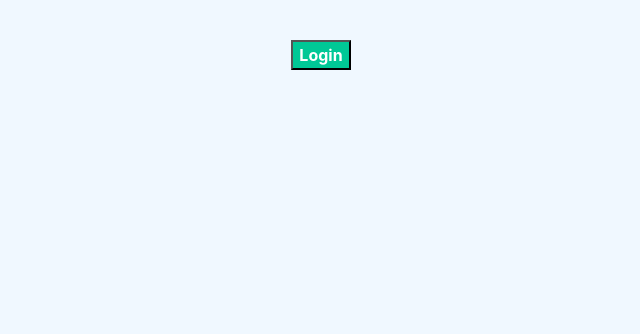
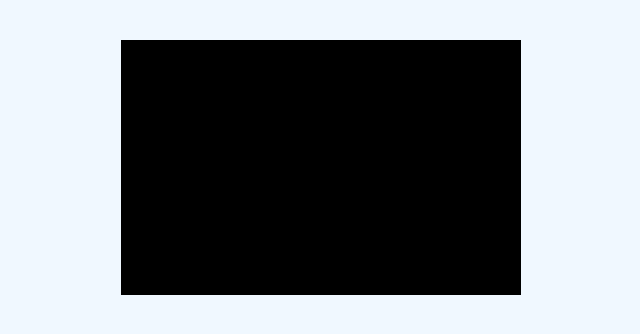
Before and after one commit to LeoVB/ReactJS-BootCamp-Project, a React (Create React App) app: page / in a window 1280 px wide. Shown: the top 334 px of the page, without its empty margins (319-959 px from the left). Built offline with nearby package versions, Linux system fonts and the light colour scheme.

Commit message:
tarea colores

```diff
--- a/src/App.js
+++ b/src/App.js
@@ -11,6 +11,7 @@
 import GreetingStyled from './components/pure/GreetingSyled';
 import Father from './components/container/father';
 import OptionalRender from './components/pure/OptionalRender';
+import RectanguloRGB from './components/pure/RectanguloRGB';
 
 
 function App() {
@@ -71,7 +72,10 @@
       {/**Clase 11 */}
       {/**Ejemplos de renderizado condicional */}
 
-      <OptionalRender></OptionalRender>
+      {/* <OptionalRender></OptionalRender> */}
+
+      {/**Tarea de rectanguloRGB */}
+      <RectanguloRGB></RectanguloRGB>
 
       {/*      </header> */}
     </div>
--- /dev/null
+++ b/src/components/pure/RectanguloRGB.jsx
@@ -0,0 +1,49 @@
+import React, { useState, useRef } from 'react'
+
+const RectanguloRGB = () => {
+
+    const [red, setRed] = useState(0)
+    const [green, setGreen] = useState(0)
+    const [blue, setBlue] = useState(0)
+    const [intervalId, setIntervalId] = useState(null);
+
+    const squareColor = {
+        backgroundColor: `rgb(${red},${green},${blue})`
+    }
+
+    const squareSize = {
+        height: '255px',
+        width: '400px'
+    }
+
+
+    function generateColor(){
+        setRed(Math.floor(Math.random() * 256));
+        setGreen(Math.floor(Math.random() * 256));
+        setBlue(Math.floor(Math.random() * 256));
+    }
+
+    const handleMouseEnter = () => {
+        setIntervalId(setInterval(generateColor, 1000));
+    }
+
+    const handleMouseLeave = () => {
+        clearInterval(intervalId);
+        setIntervalId(null);
+    }
+
+    const forceStop = () =>{
+        clearInterval(intervalId);
+        setIntervalId(null);
+    }
+
+    return (
+        <div>
+            <div style={Object.assign({}, squareColor, squareSize)} onMouseEnter={handleMouseEnter} onMouseLeave={handleMouseLeave} onDoubleClick={forceStop}>
+
+            </div>
+        </div>
+    )
+}
+
+export default RectanguloRGB
```
